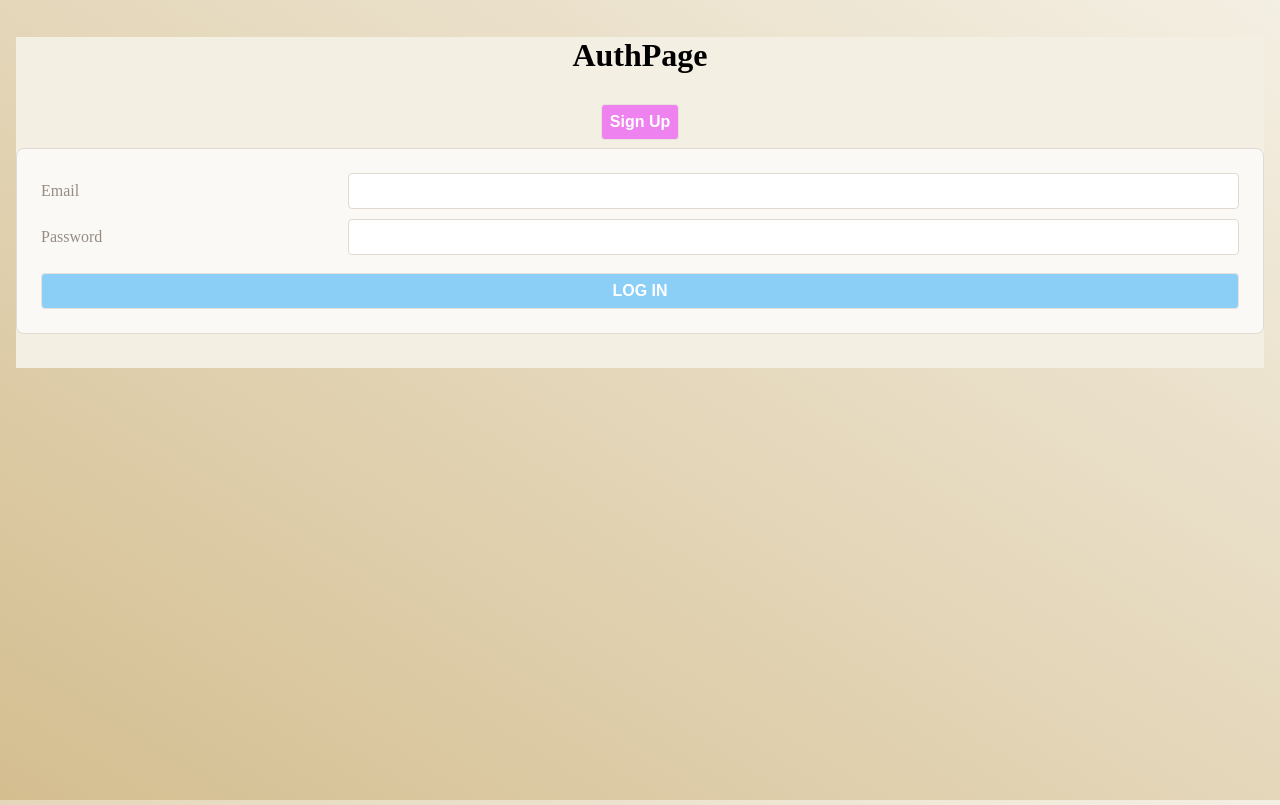
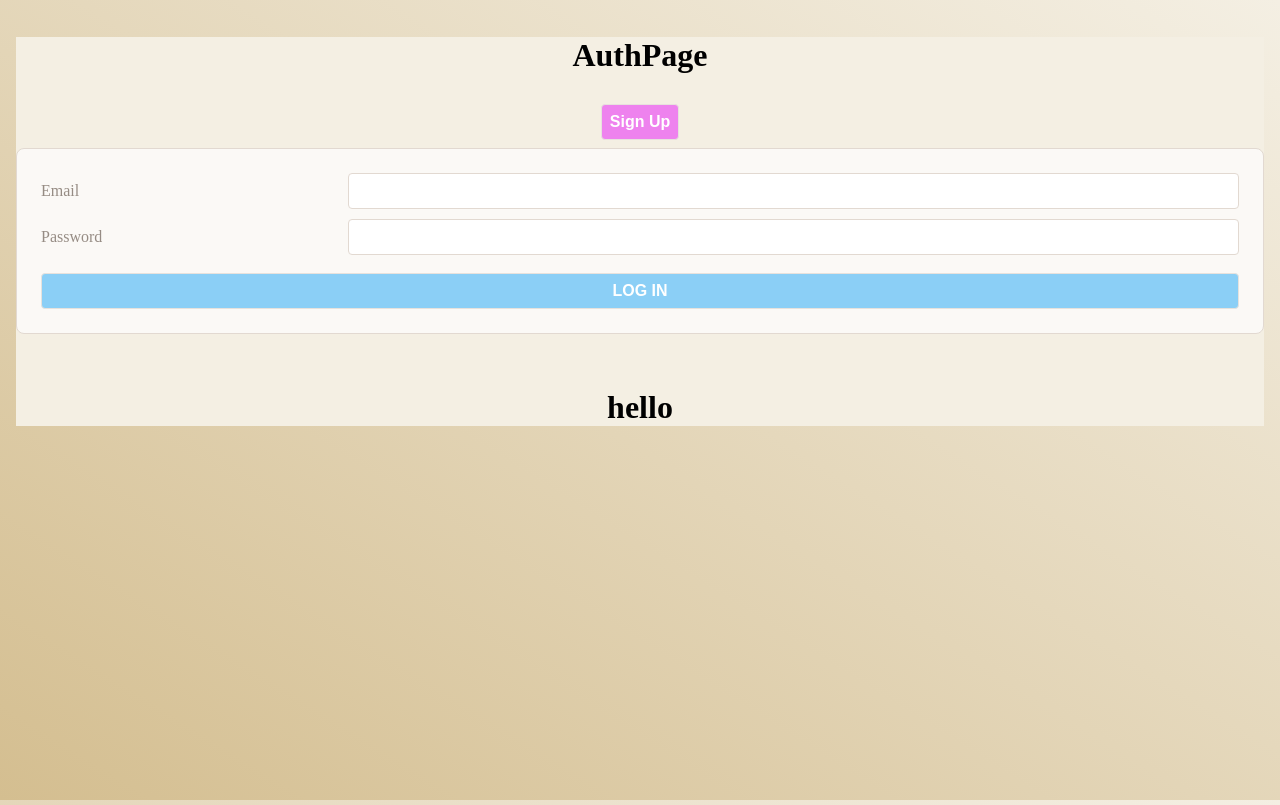
Before and after one commit to zanderkim/geotravelr, a React (Create React App) app: page /mylocations in a window 1280 px wide. Built offline with nearby package versions, Linux system fonts and the light colour scheme; a web font is replaced by a local one.

Commit message:
CSS for MyLocationsPage & Procfile

```diff
--- a/src/pages/App/App.jsx
+++ b/src/pages/App/App.jsx
@@ -41,6 +41,9 @@ export default function App() {
           :
           <AuthPage setUser={setUser} />
       }
+      <div>
+        <h1>hello</h1>
+      </div>
     </main>
   );
 }
--- a/src/pages/MyLocationsPage/MyLocationsPage.css
+++ b/src/pages/MyLocationsPage/MyLocationsPage.css
@@ -113,4 +113,6 @@
 .page-headers {
     display: flex;
 
+
+
 }
```
Also changed, not shown: 1 other file (tests, documents, lock files or other folders).
